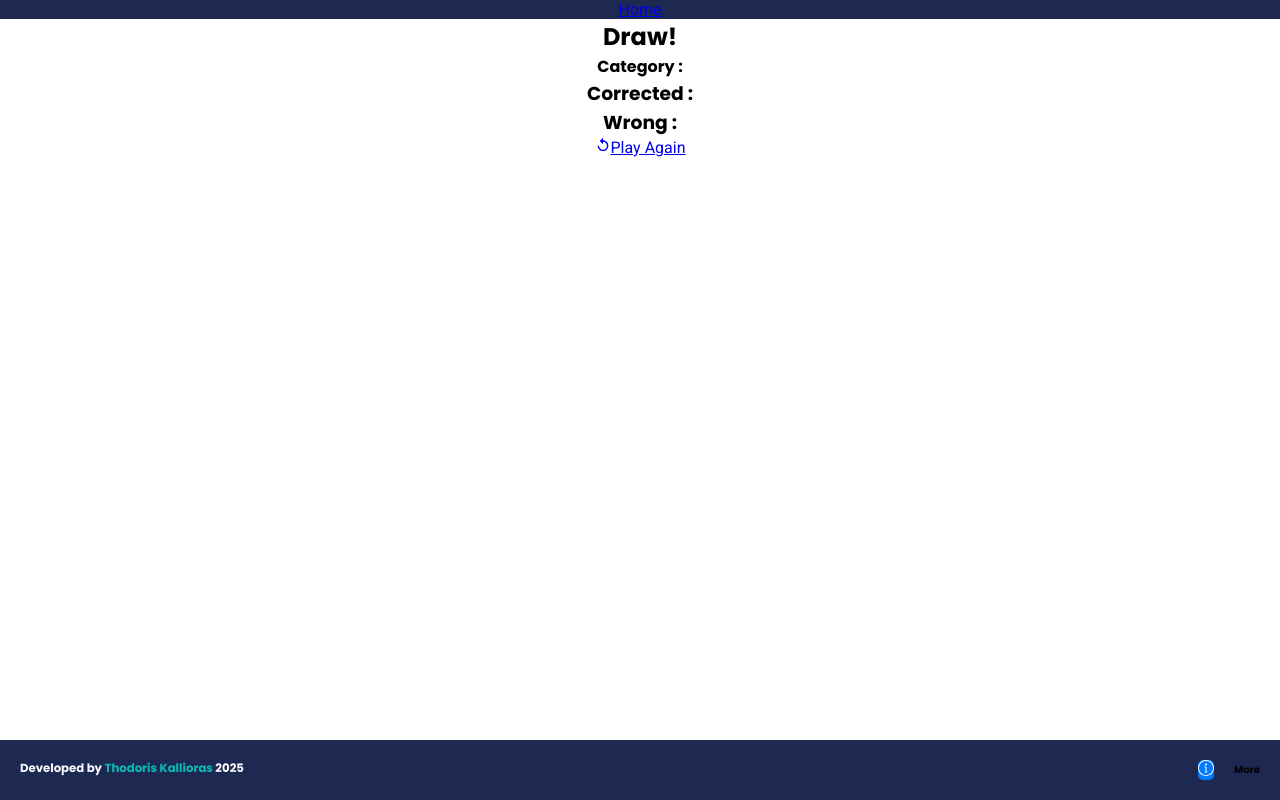
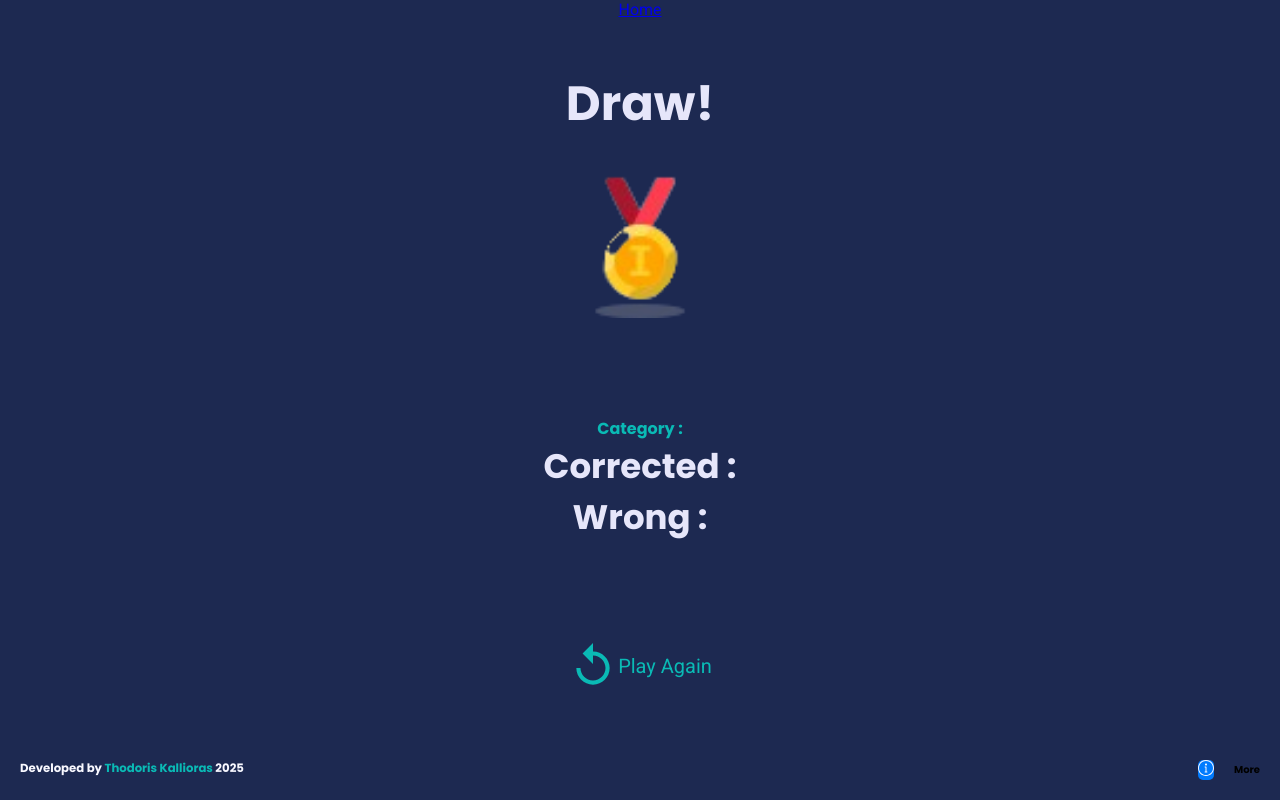
Before and after one commit to thodorisKall/Questions-Quiz, a React (Create React App) app: page /results in a window 1280 px wide. Built offline with nearby package versions, Linux system fonts and the light colour scheme.

Commit message:
style: add flex column alignment font sizes and colors at results component

```diff
--- a/src/global.css
+++ b/src/global.css
@@ -62,6 +62,18 @@ body {
 
 .History {
   background-image: url("../public/img/history.png");
+}
+
+.lost {
+  background-image: url("../public/img/lost.png");
+}
+
+.win {
+  background-image: url("../public/img/win.png");
+}
+
+.draw {
+  background-image: url("../public/img/draw.png");
 }
 
 nav {
@@ -234,7 +246,41 @@ nav {
     box-shadow: 19px 0 0 0, 38px 0 0 3px, 57px 0 0 7px;
   }
 }
-/* Footer styling */
+.results {
+  flex-grow: 1;
+  display: flex;
+  flex-direction: column;
+  justify-content: space-around;
+  background-color: #1d2951;
+  color: #e6e6fa;
+}
+.results h2 {
+  font-size: 48px;
+  background-repeat: no-repeat;
+  background-position: bottom center;
+  background-size: auto;
+  background-size: 150px auto;
+  height: 250px;
+}
+.results .results__text h4 {
+  color: #0abab5;
+}
+.results .results__text h3 {
+  font-size: 34px;
+}
+.results a {
+  text-decoration: none;
+  color: #0abab5;
+  font-size: 20px;
+  display: flex;
+  align-items: center;
+  justify-content: center;
+}
+.results #replay--icon {
+  font-size: 50px;
+}
+
+/* Footer  */
 footer {
   font-size: 10px;
   padding: 20px;
--- a/src/global.scss
+++ b/src/global.scss
@@ -59,6 +59,15 @@ body {
 }
 .History {
   background-image: url("../public/img/history.png");
+}
+.lost {
+  background-image: url("../public/img/lost.png");
+}
+.win {
+  background-image: url("../public/img/win.png");
+}
+.draw {
+  background-image: url("../public/img/draw.png");
 }
 
 // Nav
@@ -260,9 +269,49 @@ nav {
     box-shadow: 19px 0 0 0, 38px 0 0 3px, 57px 0 0 7px;
   }
 }
-// ----------------------
 
-/* Footer styling */
+//Results
+.results {
+  flex-grow: 1;
+  display: flex;
+  flex-direction: column;
+  justify-content: space-around;
+  background-color: $dark-blue;
+  color: $purple-white;
+  h2 {
+    font-size: 48px;
+    background-repeat: no-repeat;
+    background-position: bottom center;
+    background-size: auto;
+    background-size: 150px auto;
+    height: 250px;
+  }
+
+  .results__text {
+    h4 {
+      color: $cyan;
+    }
+
+    h3 {
+      font-size: 34px;
+    }
+  }
+
+  a {
+    text-decoration: none;
+    color: $cyan;
+    font-size: 20px;
+    display: flex;
+    align-items: center;
+    justify-content: center;
+  }
+
+  #replay--icon {
+    font-size: 50px;
+  }
+}
+
+/* Footer  */
 footer {
   font-size: 10px;
   padding: 20px;
```
Also changed, not shown: 1 other file (tests, documents, lock files or other folders).
